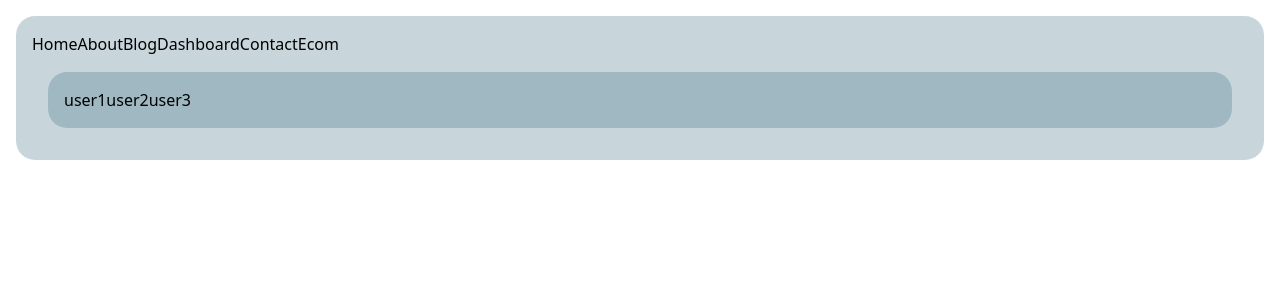
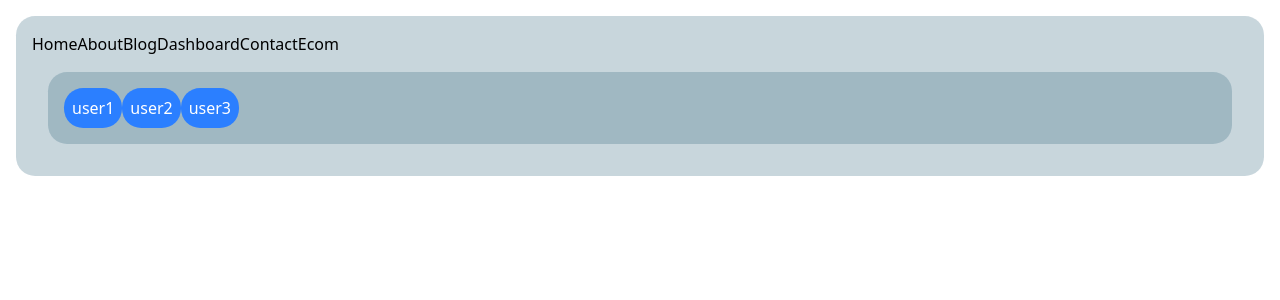
Before and after one commit to aakku106/4thSemTranning_REACT, a React (Vite) app in the folder project3/: page / in a window 1280 px wide. Shown: the top 300 px of the page. Built offline with nearby package versions, Linux system fonts and the light colour scheme.

Commit message:
Auto commit script ran

```diff
--- a/project3/src/Optimization/UseCallbackExample.jsx
+++ b/project3/src/Optimization/UseCallbackExample.jsx
@@ -6,24 +6,25 @@
 
 const UseButton = React.memo(({ onClick, children }) => {
   console.log("Rendering button:", children);
-  return <button onClick={onClick}>{children}</button>;
+  return (
+    <button className="p-2 bg-blue-500 text-white rounded" onClick={onClick}>
+      {children}
+    </button>
+  );
 });
 
 export default function UseCallbackExample() {
-    const [user] = React.useState(["user1", "user2", "user3"]);
-    const handleClick = (name) =>
-    {
-        alert(`Hello, ${name}`);
-    }
+  const [user] = React.useState(["user1", "user2", "user3"]);
+  const handleClick = (name) => {
+    alert(`Hello, ${name}`);
+  };
   return (
     <div>
-          {
-              user.map((name) => (
-                  <UseButton key={name} onClick={() => handleClick(name)}>
-                      {name}
-                  </UseButton>
-              ))
-          }
+      {user.map((name) => (
+        <UseButton key={name} onClick={() => handleClick(name)}>
+          {name}
+        </UseButton>
+      ))}
     </div>
   );
 }
```
